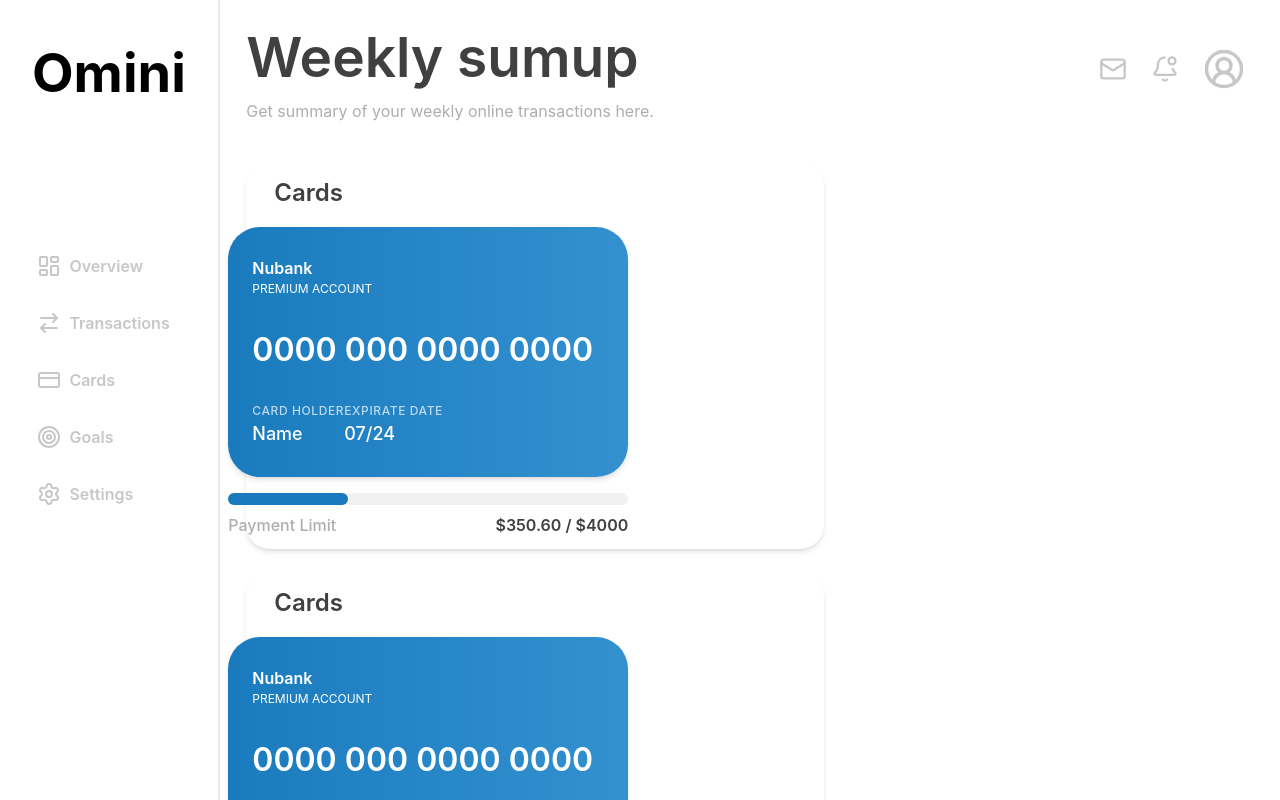
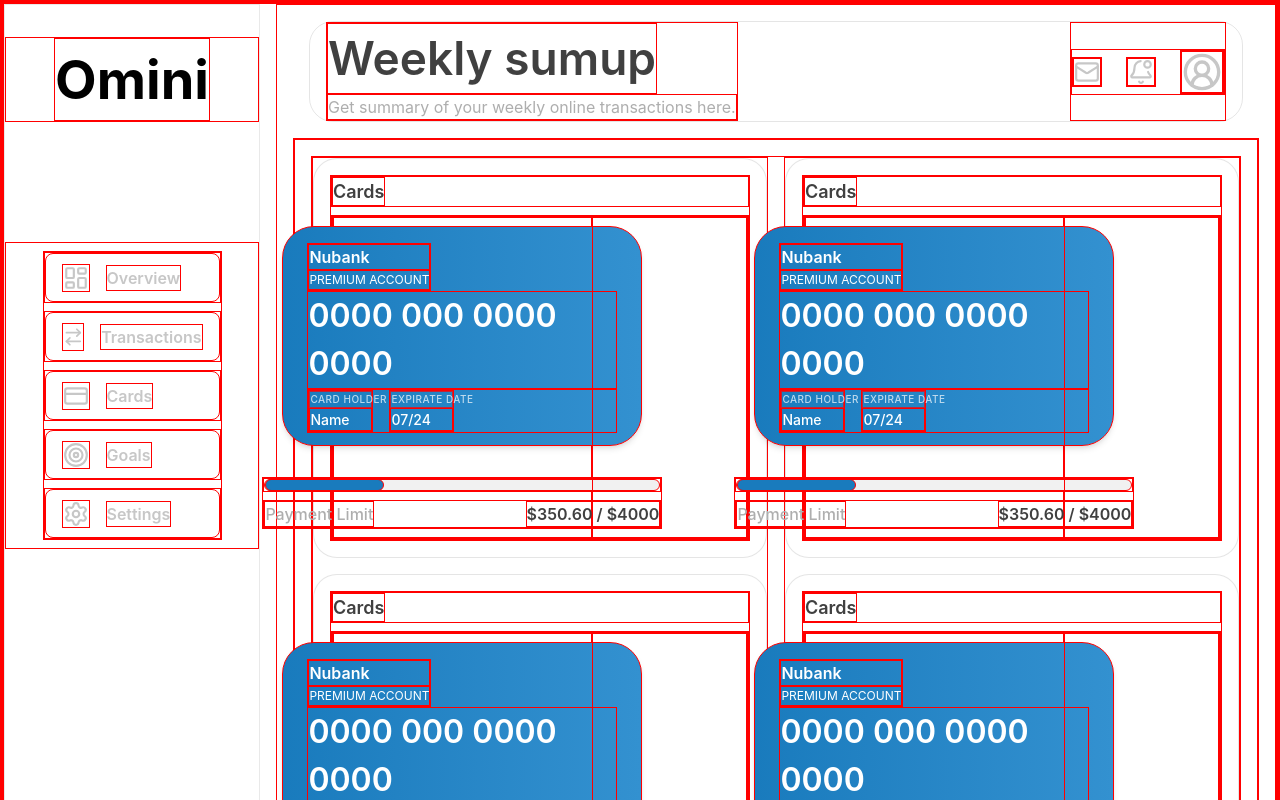
Before and after one commit to joaodearaujo/Omini, a React app in the folder frontend/: page / in a window 1280 px wide. Shown: the top 800 px of the page. Built offline with nearby package versions, Linux system fonts and the light colour scheme; the HTML template or start-up script is replaced by a standard one.

Commit message:
refactor(ui): improves the app layout

```diff
--- a/frontend/src/App.tsx
+++ b/frontend/src/App.tsx
@@ -6,14 +6,19 @@
 function App() {
 
   return (
-  <div className="bg-white w-full h-screen items-center justify-center flex">
+  <div className="bg-white w-full h-screen flex gap-4">
       <Sidebar/>
-      <main className="w-full h-full flex items-center flex flex-col py-4 gap-6">
+
+      <div className="h-full flex-1 flex-col gap-4 p-4 flex bg-blue" >
         <Header/>
-        <Outlet>
-          <Overview/>
-        </Outlet>
-      </main>
+
+        <main className="w-full flex-1 flex flex-col justify-between">
+          <Outlet>
+            <Overview/>
+          </Outlet>
+        </main>
+      </div>
+
   </div>
   )
 }
--- a/frontend/src/components/Cards/Cards.tsx
+++ b/frontend/src/components/Cards/Cards.tsx
@@ -3,10 +3,8 @@
 
 const Cards = () => {
   return (
-    <div className="w-full h-full flex flex-col gap-4 rounded-3xl">
-        <h1 className="font-semibold text-[24px] text-[#404040] pl-4">Cards</h1>
-
-        <div className="w-full h-full grid grid-cols-8 gap-4">
+    <div className="w-full flex-1 flex flex-col">
+        <div className="flex-1 grid grid-cols-8">
             <div className=" col-span-5 flex flex-col items-center justify-around gap-4">
                 <CreditCard/>
                 <div className="w-[400px] h-auto flex flex-col gap-2">
@@ -22,9 +20,6 @@
             </div>
 
             <div className="col-span-3">
-                <div>
-                    <p></p>
-                </div>
             </div>
         </div>
     </div>
--- a/frontend/src/components/Header/Header.tsx
+++ b/frontend/src/components/Header/Header.tsx
@@ -12,22 +12,20 @@
     const notification: boolean = true;
 
     return (
-        <div className="w-[95%] h-[130px] flex justify-between items-center mb-4">
-            <div>
-                <h1 className="text-[#404040] text-[55px] font-semibold">Weekly sumup</h1>
+        <header className="w-fulls h-[130px] flex justify-between items-center px-4 mx-4 rounded-3xl border-1 border-black/10 ">
+            <div className='h-full flex items-start justify-center flex-col'>
+                <h1 className="text-[#404040] text-[46px] font-semibold ">Weekly sumup</h1>
                 <p className="text-[#AEAEAE] -text-[16px]">Get summary of your weekly online transactions here.</p>
             </div>
 
-            <div className='flex items-center p-2 gap-6'>
+            <div className='h-full flex items-center'>
+                <div className='flex flex-1 items-center justify-center gap-6' >
                     {headerButtons.map((button) => {
-
                         const Icon = button.icon
-
                         if (notification && button.name === 'notifications-button') {
 
                             button.icon = BellDot;
                         }
-
                         return (
                             <button className='cursor-pointer transition duration-400 ease-in-out hover:-translate-y-1'
                                 key={button.name}
@@ -38,6 +36,7 @@
                     })}
                 </div>
             </div>
+        </header>
     )
 }
 
--- a/frontend/src/components/Outlet/Outlet.tsx
+++ b/frontend/src/components/Outlet/Outlet.tsx
@@ -2,7 +2,7 @@
 
 const Outlet = ({ children }: OutletProps) => {
   return (
-    <div className="w-[95%] h-full flex justify-between items-center">
+    <div className="w-full h-full flex justify-center items-center p-4 ">
       {children}
     </div>
   )
--- a/frontend/src/components/Sidebar/Sidebar.tsx
+++ b/frontend/src/components/Sidebar/Sidebar.tsx
@@ -1,14 +1,16 @@
 import Navbar from "../ui/Navbar/Navbar"
 
-const Menu = () => {
+const Sidebar = () => {
 
     return (
-        <div className="h-full w-3xs border-r-2 border-[#c7c7c7]/40 flex flex-col items-center ">
-            <h1 className="text-center m-8 font-bold text-[54px]">Omini</h1>
+        <div className="h-full w-3xs border-r-1 border-[#c7c7c7]/40 flex flex-col items-center ">
+            <div className="w-full m-8 flex items-center justify-center">
+                <a className="text-center  font-bold text-[54px]">Omini</a>
+            </div>
+
             <Navbar/ >
-
         </div>
     )
 }
 
-export default Menu
+export default Sidebar
--- a/frontend/src/components/ui/Card/Card.tsx
+++ b/frontend/src/components/ui/Card/Card.tsx
@@ -2,8 +2,13 @@
 
 const Card = ({children}: CardProps) => {
   return (
-    <div className="bg-white w-full p-3 flex flex-1 items-center justify-center shadow-md rounded-3xl">
-        {children}
+    <div className="bg-white w-full min-h-[400px] p-4 flex flex-col justify-center border-1 border-black/10 items-center rounded-3xl">
+        <div className="flex-1 w-full flex flex-col gap-2">
+          <div className="w-full">
+              <h1 className="font-semibold text-[18px] text-[#404040] w-fit">Cards</h1>
+          </div>
+          {children}
+        </div>
     </div>
   )
 }
--- a/frontend/src/components/ui/CreditCard/CreditCard.tsx
+++ b/frontend/src/components/ui/CreditCard/CreditCard.tsx
@@ -1,7 +1,7 @@
 
 const CreditCard = () => {
   return (
-        <div className="w-[400px] h-[250px] rounded-4xl bg-linear-to-r shadow-md from-[#197BBD] to-[#3391D0] flex flex-col items-start justify-around px-6 py-4 transition ease-in-out display-400 hover:scale-101 text-white">
+        <div className="w-[360px] h-[220px] rounded-4xl bg-linear-to-r shadow-md from-[#197BBD] to-[#3391D0] flex flex-col items-start justify-around px-6 py-4 transition ease-in-out display-400 hover:scale-101 text-white">
             <div>
                 <h1 className="font-semibold ">Nubank</h1>
                 <p className="text-[12px] opca">PREMIUM ACCOUNT</p>
@@ -9,12 +9,12 @@
             <h1 className="text-[32px] font-semibold">0000 000 0000 0000</h1>
             <div className="w-full grid grid-cols-4 gap-4">
                 <div className="cols-span-2">
-                    <p className="text-nowrap text-[12px] opacity-70 uppercase tracking-wider font-medium">Card Holder</p>
-                    <p className="text-[18px] font-medium">Name</p>
+                    <p className="text-nowrap text-[10px] opacity-70 uppercase tracking-wider font-medium">Card Holder</p>
+                    <p className="text-[14px] font-medium">Name</p>
                 </div>
                 <div className="cols-span-2">
-                    <p className="text-nowrap text-[12px] opacity-70 uppercase tracking-wider font-medium">Expirate Date</p>
-                    <p className="text-[18px] font-medium">07/24</p>
+                    <p className="text-nowrap text-[10px] opacity-70 uppercase tracking-wider font-medium">Expirate Date</p>
+                    <p className="text-[14px] font-medium">07/24</p>
                 </div>
             </div>
         </div>
--- a/frontend/src/components/ui/Navbar/Navbar.tsx
+++ b/frontend/src/components/ui/Navbar/Navbar.tsx
@@ -19,23 +19,24 @@
     ];
 
     return (
-        <nav className="flex flex-col items-center gap-2 mt-22 w-[90%] p-2" >
+        <nav className="flex flex-col items-center gap-2 mt-22 w-full p-2" >
+                <ul className="flex h-full flex-col gap-2">
                     {navLinks.map((link) => {
 
                         const Icon = link.icon;
-
                         return (
-                    <a  className="w-[175px] h-[49px] flex items-center justify-start rounded-lg bg-white text-[#c7c7c7] hover:bg-[#F0F7FF] hover:text-[#197BBD] transition-all duration-600 ease-in-out p-4"
+                        <li className="flex items-center gap-2">
+                            <a  className="w-[175px] h-[49px] flex items-center justify-start rounded-lg bg-white text-[#c7c7c7] hover:bg-[#F0F7FF] hover:text-[#197BBD] transition-all duration-600 ease-in-out p-4 gap-4"
                                 href="link.href"
                                 key={link.name}
                             >
-                        <div className=" flex items-center gap-2">
-                            <Icon size={24} className="group-hover:text-[#197BBD] transition-colors" />
+                                    <Icon size={28} className="group-hover:text-[#197BBD] transition-colors" />
                                     <span className="text-center font-semibold text-[16px]">{link.name}</span>
-                        </div>
                             </a>
+                        </li>
                         );
                     })}
+                </ul>
             </nav>
     )
 }
--- a/frontend/src/pages/Overview/Overview.tsx
+++ b/frontend/src/pages/Overview/Overview.tsx
@@ -3,20 +3,23 @@
 
 const Overview = () => {
   return (
-    <div className="grid grid-cols-12 gap-6 w-full h-full">
-        <div className="col-span-7 flex flex-col gap-6">
+    <div className="grid grid-cols-12 gap-4 flex-1 h-full">
+        <div className="col-span-6 flex flex-col flex-1 gap-4">
             <Card>
                 <Cards/>
             </Card>
             <Card>
                 <Cards/>
             </Card>
-
-
         </div>
 
-        <div className="col-span-5 flex flex-col gap-6">
-
+        <div className="col-span-6 flex flex-col flex-1 gap-4">
+            <Card>
+                <Cards/>
+            </Card>
+            <Card>
+                <Cards/>
+            </Card>
         </div>
     </div>
   )
--- a/frontend/src/styles/index.css
+++ b/frontend/src/styles/index.css
@@ -6,7 +6,7 @@
 @layer base {
 
   * {
-    /* border: 1px solid red; */
+    border: 1px solid red;
   }
   body {
     font-family: var(--font-sans);
```
Lines whose indentation alone changed are shown as unchanged.
